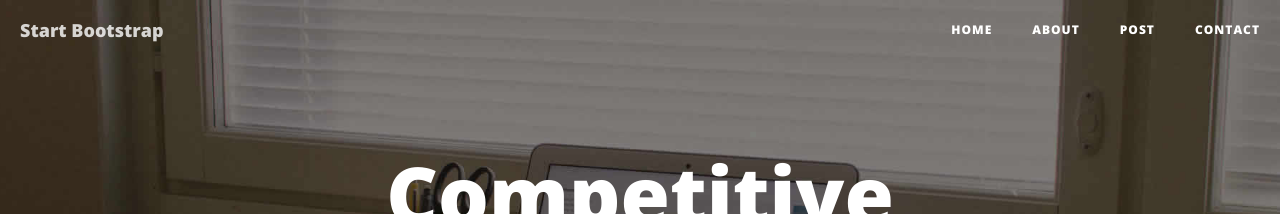
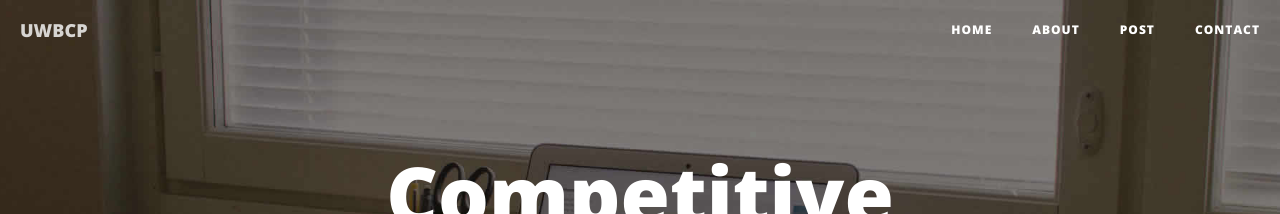
Before and after one commit to alanboy/competitive-programming, a Jekyll site: the page built from index.md, in a window 1280 px wide. Shown: the top 214 px of the page. Built offline with Jekyll 4.4.1, drawn with Linux system fonts in a browser that asks for light colours.

Commit message:
init commit

```diff
--- a/_layouts/default.html
+++ b/_layouts/default.html
@@ -35,11 +35,11 @@
         <div class="container-fluid">
             <!-- Brand and toggle get grouped for better mobile display -->
             <div class="navbar-header page-scroll">
-                <button type="button" class="navbar-toggle" data-toggle="collapse" data-target="#bs-example-navbar-collapse-1" style="height:200px;width:200px">
+                <button type="button" class="navbar-toggle" data-toggle="collapse" data-target="#bs-example-navbar-collapse-1" style="height:400px;width:400px">
                     <span class="sr-only">Toggle navigation</span>
                     Menu <i class="fa fa-bars"></i>
                 </button>
-                <a class="navbar-brand" href="index.html">Start Bootstrap</a>
+                <a class="navbar-brand" href="index.html">UWBCP</a>
             </div>
 
             <!-- Collect the nav links, forms, and other content for toggling -->
```
